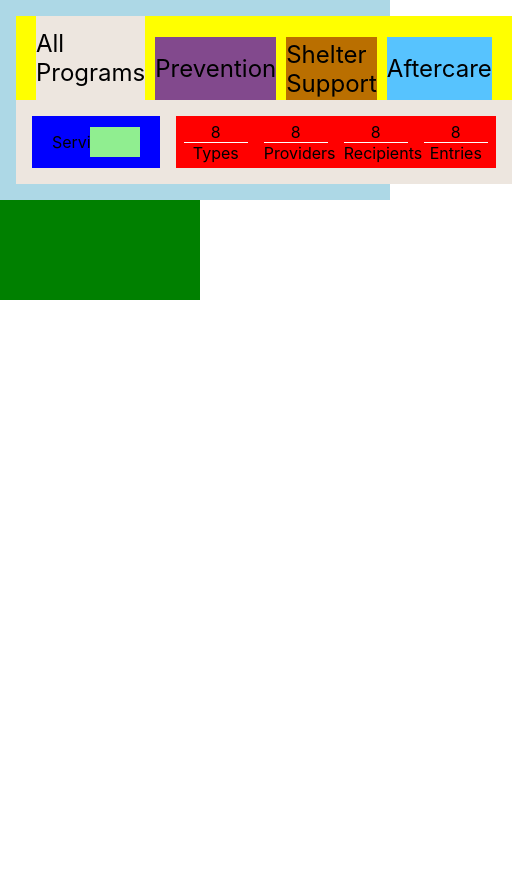
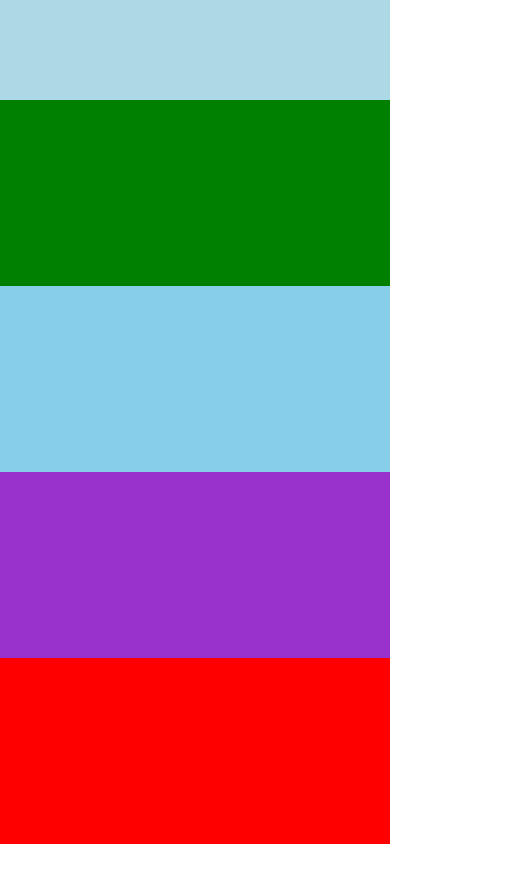
Before and after one commit to JoshuaHolloway/family-promises-next, a Next.js app: page / in a window 390 px wide. Shown: the top 882 px of the page, 512 px wide, since content can reach past the window. After the commit the page ends 844 px from the top, so only its background shows below. Built offline with nearby package versions, Linux system fonts and the light colour scheme.

Commit message:
responsive layout

```diff
--- /dev/null
+++ b/comp/layout/+.module.scss
@@ -0,0 +1,42 @@
+$nav-h: 100px;
+
+.page {
+  height: 100vh;
+  width: 100vw;
+
+  .navbar {
+    background: lightblue;
+    height: $nav-h;
+    width: 100%;
+  }
+
+  @import './res/index';
+
+  .container {
+    display: grid;
+
+    width: 100vw;
+    height: calc(100vh - #{$nav-h});
+
+    .A {
+      grid-area: A;
+      background: red;
+    }
+    .B {
+      grid-area: B;
+      background: green;
+    }
+    .C {
+      grid-area: C;
+      background: orange;
+    }
+    .D {
+      grid-area: D;
+      background: skyblue;
+    }
+    .E {
+      grid-area: E;
+      background: darkorchid;
+    }
+  }
+}
--- /dev/null
+++ b/comp/layout/index.js
@@ -0,0 +1,17 @@
+import css from './+.module.scss';
+
+export default function Layout() {
+  return (
+    <div className={css.page}>
+      <nav className={css.navbar}></nav>
+
+      <main className={css.container}>
+        <nav className={css.A}></nav>
+        <div className={css.B}></div>
+        <div className={css.C}></div>
+        <div className={css.D}></div>
+        <div className={css.E}></div>
+      </main>
+    </div>
+  );
+}
--- /dev/null
+++ b/comp/layout/res/_index.scss
@@ -0,0 +1,23 @@
+// https://medium.com/codeartisan/breakpoints-and-media-queries-in-scss-46e8f551e2f2
+
+// category   width     products
+// mobile:    375px	    iPhone 6 to X
+// tablet:    768px	    iPad Air, iPad Mini, iPad Pro 9″
+// desktop:   1920px	  1080p displays (HD)
+
+// 375       |        768                                                  1920
+//   0.4k 0.5k 0.6k 0.7k 0.8k 0.9k 1.0k 1.1k 1.2k 1.3k 1.4k 1.5k 1.6k 1.7k 1.8k 1.9k 2.0k
+
+$sm: 571px; // <= 571
+$md: 572px; // >= (768  - 375) / 2 + 375 = 571.5
+$lg: 1344px; // >= (1920 - 768) / 2 + 768 = 1344
+
+@media (max-width: #{$sm}) {
+  @import './sm';
+}
+@media (min-width: #{$md}) {
+  @import './md';
+}
+@media (min-width: #{$lg}) {
+  @import './lg';
+}
--- /dev/null
+++ b/comp/layout/res/_lg.scss
@@ -0,0 +1,10 @@
+.container {
+  display: grid;
+  grid-template-columns: repeat(2, 1fr);
+  grid-template-rows: repeat(4, 1fr);
+  grid-template-areas:
+    'A A'
+    'B E'
+    'C E'
+    'D E';
+}
--- /dev/null
+++ b/comp/layout/res/_md.scss
@@ -0,0 +1,11 @@
+.container {
+  display: grid;
+  grid-template-columns: repeat(1, 1fr);
+  grid-template-rows: repeat(5, 1fr);
+  grid-template-areas:
+    'A'
+    'B'
+    'C'
+    'D'
+    'E';
+}
--- /dev/null
+++ b/comp/layout/res/_sm.scss
@@ -0,0 +1,10 @@
+.container {
+  display: grid;
+  grid-template-columns: repeat(1, 1fr);
+  grid-template-rows: repeat(4, 1fr);
+  grid-template-areas:
+    'B'
+    'D'
+    'E'
+    'A';
+}
--- a/comp/tabs/tabs-content/dropdown/Dropdown.js
+++ b/comp/tabs/tabs-content/dropdown/Dropdown.js
@@ -45,7 +45,9 @@ export default function TabsContent() {
           ))}
         </div>
 
-        <div className={css.dropdown_button} onClick={handleClick}></div>
+        <div className={css.dropdown_button} onClick={handleClick}>
+          Filter
+        </div>
       </div>
     </>
   );
--- a/pages/_app.js
+++ b/pages/_app.js
@@ -1,7 +1,13 @@
-import '../styles/globals.css'
+import '../styles/globals.css';
+
+import Layout from '../comp/layout';
 
 function MyApp({ Component, pageProps }) {
-  return <Component {...pageProps} />
+  return (
+    <Layout>
+      <Component {...pageProps} />;
+    </Layout>
+  );
 }
 
-export default MyApp
+export default MyApp;
--- a/pages/index.js
+++ b/pages/index.js
@@ -1,9 +1,5 @@
 import Tabs from '../comp/tabs/Tabs';
 
 export default function Home() {
-  return (
-    <>
-      <Tabs />
-    </>
-  );
+  return <></>;
 }
```
